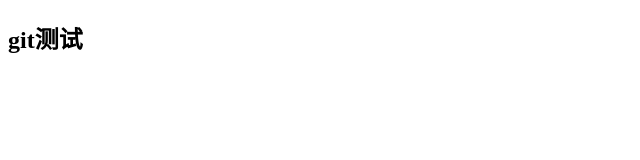
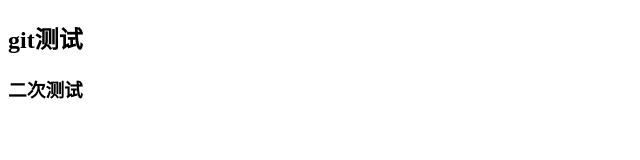
Before and after one commit to zh-Redcn/b2001, a plain HTML site: page index.html in a window 1280 px wide. Shown: the whole page, without its empty margins (0-640 px from the left). Drawn offline with Linux system fonts and the light colour scheme.

Commit message:
修改了首页

```diff
--- a/index.html
+++ b/index.html
@@ -9,5 +9,6 @@
 </head>
 <body>
 <h2>git测试</h2>
+<h3>二次测试</h3>
 </body>
 </html>
```
